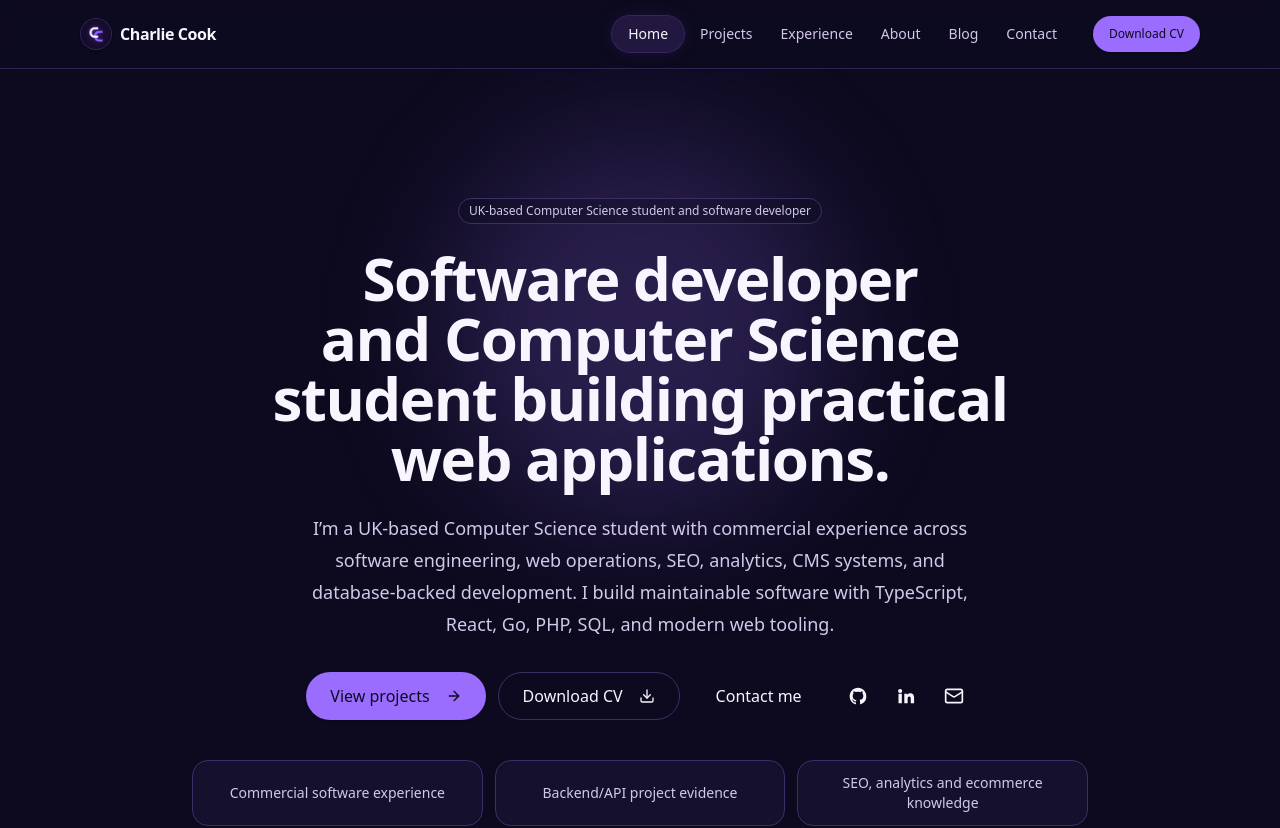
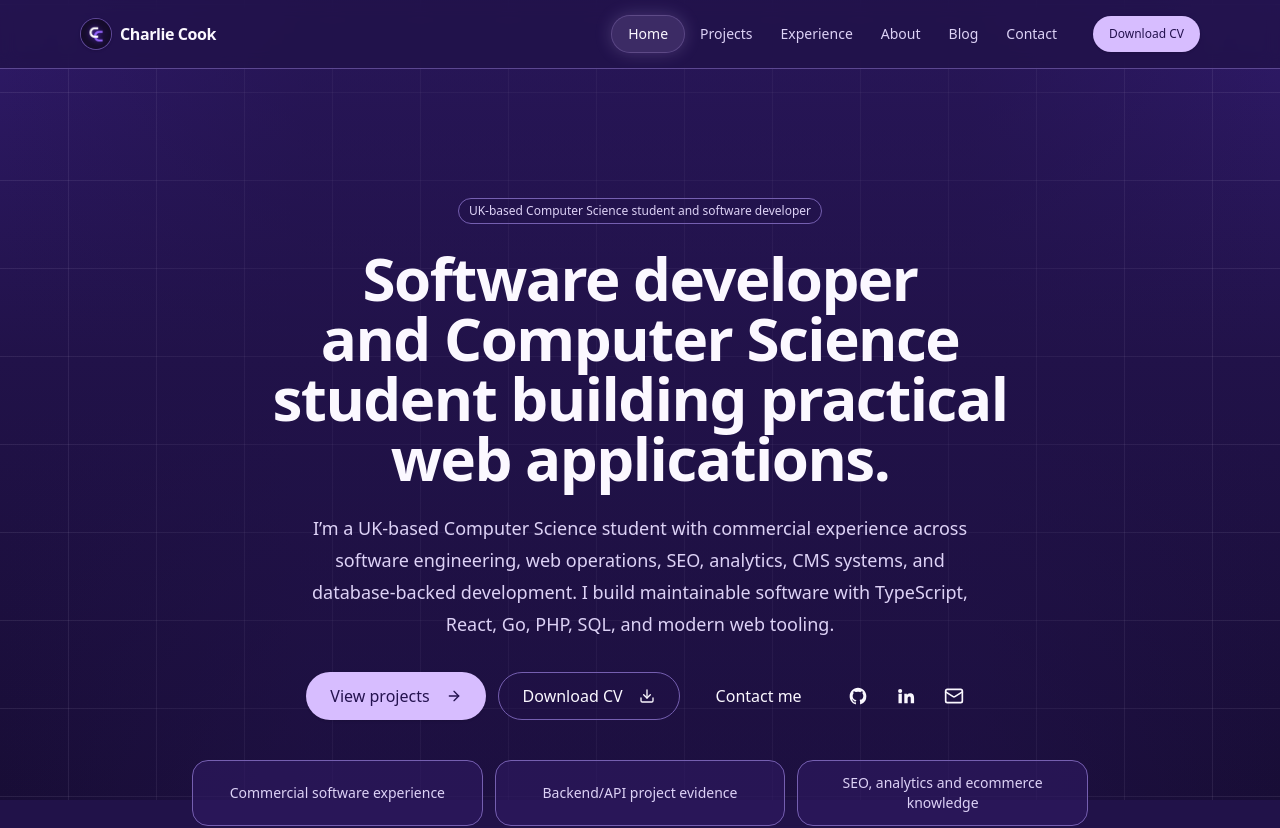
Before and after one commit to MrCook17/personal-portfolio, a Next.js app: page / in a window 1280 px wide. Shown: the top 828 px of the page. Built offline with nearby package versions, Linux system fonts and the light colour scheme; no server answers.

Commit message:
Added gridlines to background

```diff
--- a/src/app/globals.css
+++ b/src/app/globals.css
@@ -80,45 +80,56 @@
   --surface-light: #f6f2ff;
 
   --glow: rgba(124, 58, 237, 0.22);
+  --site-grid-size: 88px;
+  --site-grid-line: rgba(124, 58, 237, 0.07);
+  --site-grid-readability: rgba(248, 246, 255, 0.64);
+  --site-bg-start: #fbf9ff;
+  --site-bg-mid: #f8f6ff;
+  --site-bg-end: #eee8ff;
 
   color-scheme: light;
 }
 
 .dark {
-  --background: #0d0a1f;
-  --foreground: #f8f5ff;
+  --background: #211249;
+  --foreground: #fbf8ff;
 
-  --card: #1b1438;
-  --card-foreground: #f8f5ff;
+  --card: #2f1a63;
+  --card-foreground: #fbf8ff;
 
-  --popover: #1b1438;
-  --popover-foreground: #f8f5ff;
+  --popover: #2f1a63;
+  --popover-foreground: #fbf8ff;
 
-  --primary: #9b6dff;
-  --primary-foreground: #0d0a1f;
-  --primary-hover: #b794ff;
+  --primary: #d7bdff;
+  --primary-foreground: #24124f;
+  --primary-hover: #e6d6ff;
 
-  --secondary: #15102d;
-  --secondary-foreground: #f8f5ff;
+  --secondary: #291657;
+  --secondary-foreground: #fbf8ff;
 
-  --muted: #15102d;
-  --muted-foreground: #d2c8ea;
-  --muted-soft: #afa2d2;
+  --muted: #291657;
+  --muted-foreground: #ddd2f6;
+  --muted-soft: #c4b3e7;
 
-  --accent: #d8c7ff;
-  --accent-foreground: #0d0a1f;
+  --accent: #e6d8ff;
+  --accent-foreground: #24124f;
 
-  --destructive: #ff6b8a;
+  --destructive: #ff8ea6;
 
-  --border: #3c2f68;
-  --input: #3c2f68;
-  --ring: #b794ff;
+  --border: #755fb0;
+  --input: #755fb0;
+  --ring: #e1ccff;
 
-  --bg-soft: #15102d;
-  --surface: #1b1438;
-  --surface-light: #241a49;
+  --bg-soft: #291657;
+  --surface: #2f1a63;
+  --surface-light: #3a2078;
 
-  --glow: rgba(155, 109, 255, 0.38);
+  --glow: rgba(215, 189, 255, 0.24);
+  --site-grid-line: rgba(238, 226, 255, 0.09);
+  --site-grid-readability: rgba(33, 18, 73, 0.52);
+  --site-bg-start: #2f1a69;
+  --site-bg-mid: #211249;
+  --site-bg-end: #180d36;
 
   color-scheme: dark;
 }
@@ -136,8 +147,58 @@
     @apply min-h-screen bg-background text-foreground antialiased;
   }
 
+  .site-background {
+    pointer-events: none;
+    position: fixed;
+    inset: 0;
+    z-index: 0;
+    background-image:
+      linear-gradient(
+        90deg,
+        transparent 0%,
+        var(--site-grid-readability) 24%,
+        var(--site-grid-readability) 76%,
+        transparent 100%
+      ),
+      linear-gradient(
+        to right,
+        var(--site-grid-line) 1px,
+        transparent 1px
+      ),
+      linear-gradient(
+        to bottom,
+        var(--site-grid-line) 1px,
+        transparent 1px
+      ),
+      linear-gradient(
+        180deg,
+        var(--site-bg-start) 0%,
+        var(--site-bg-mid) 45%,
+        var(--site-bg-end) 100%
+      );
+    background-position: center;
+    background-size:
+      100% 100%,
+      var(--site-grid-size) var(--site-grid-size),
+      var(--site-grid-size) var(--site-grid-size),
+      100% 100%;
+  }
+
   ::selection {
     background: var(--primary);
     color: var(--primary-foreground);
   }
 }
+
+@media (max-width: 640px) {
+  :root {
+    --site-grid-size: 80px;
+    --site-grid-line: rgba(124, 58, 237, 0.045);
+    --site-grid-readability: rgba(248, 246, 255, 0.72);
+  }
+
+  .dark {
+    --site-grid-line: rgba(238, 226, 255, 0.055);
+    --site-grid-readability: rgba(33, 18, 73, 0.68);
+  }
+}
--- a/src/app/layout.tsx
+++ b/src/app/layout.tsx
@@ -2,6 +2,7 @@ import type { Metadata } from "next";
 import { ThemeProvider } from "@/components/theme-provider";
 import { Header } from "@/components/layout/header";
 import { Footer } from "@/components/layout/footer";
+import { SiteBackground } from "@/components/layout/site-background";
 import "./globals.css";
 
 export const metadata: Metadata = {
@@ -19,6 +20,9 @@ export default function RootLayout({
     <html lang="en-GB" suppressHydrationWarning data-scroll-behavior="smooth">
       <body className="min-h-screen bg-background text-foreground antialiased">
         <ThemeProvider>
+          <SiteBackground />
+
+          <div className="relative z-10">
             <a
               href="#main-content"
               className="sr-only focus:not-sr-only focus:fixed focus:top-4 focus:left-4 focus:z-50 focus:rounded-md focus:bg-primary focus:px-4 focus:py-2 focus:text-sm focus:font-medium focus:text-primary-foreground"
@@ -33,6 +37,7 @@ export default function RootLayout({
             </main>
 
             <Footer />
+          </div>
         </ThemeProvider>
       </body>
     </html>
--- a/src/components/about/profile-image.tsx
+++ b/src/components/about/profile-image.tsx
@@ -2,7 +2,7 @@ import Image from "next/image";
 
 export function ProfileImage() {
   return (
-    <div className="relative mx-auto h-48 w-48 shrink-0 overflow-hidden rounded-full border border-primary/30 bg-card shadow-[0_0_45px_rgb(155_109_255_/_0.18)] ring-4 ring-primary/10 sm:h-56 sm:w-56 lg:h-64 lg:w-64">
+    <div className="relative mx-auto h-48 w-48 shrink-0 overflow-hidden rounded-full border border-primary/30 bg-card shadow-[0_0_45px_var(--glow)] ring-4 ring-primary/10 sm:h-56 sm:w-56 lg:h-64 lg:w-64">
       <Image
         src="/images/profile_pic.webp"
         alt="Charlie Cook wearing a suit and yellow tie outdoors"
--- a/src/components/layout/header-nav.tsx
+++ b/src/components/layout/header-nav.tsx
@@ -29,7 +29,7 @@ export function HeaderNav({ navItems }: HeaderNavProps) {
             className={cn(
               "rounded-full px-3 py-2 font-medium transition-colors focus-visible:ring-2 focus-visible:ring-ring focus-visible:ring-offset-2 focus-visible:ring-offset-background focus-visible:outline-none",
               isActive
-                ? "bg-primary/15 px-4 text-foreground shadow-[0_0_18px_rgba(155,109,255,0.12)] ring-1 ring-primary/25 hover:bg-primary/20"
+                ? "bg-primary/15 px-4 text-foreground shadow-[0_0_18px_var(--glow)] ring-1 ring-primary/25 hover:bg-primary/20"
                 : "text-muted-foreground hover:bg-primary/15 hover:text-foreground",
             )}
           >
--- /dev/null
+++ b/src/components/layout/site-background.tsx
@@ -0,0 +1,3 @@
+export function SiteBackground() {
+  return <div aria-hidden="true" className="site-background" />;
+}
--- a/src/components/sections/home/hero-section.tsx
+++ b/src/components/sections/home/hero-section.tsx
@@ -10,8 +10,6 @@ import { homeLinks } from "@/content/home";
 export function HeroSection() {
   return (
     <section className="relative overflow-hidden py-20 sm:py-24 lg:py-32">
-      <div className="absolute top-16 left-1/2 -z-10 h-72 w-72 -translate-x-1/2 rounded-full bg-primary/20 blur-3xl sm:h-96 sm:w-96" />
-
       <Container size="lg">
         <div className="mx-auto max-w-4xl text-center">
           <Badge variant="outline" className="mb-6">
--- a/src/components/ui/cta.tsx
+++ b/src/components/ui/cta.tsx
@@ -29,7 +29,7 @@ export function CTA({
     <PageSection className={className}>
       <Container>
         <div className="relative overflow-hidden rounded-3xl border border-border bg-card px-6 py-10 shadow-sm sm:px-10">
-          <div className="absolute inset-0 -z-10 bg-[radial-gradient(circle_at_top_right,rgba(155,109,255,0.22),transparent_35%)]" />
+          <div className="absolute inset-0 -z-10 bg-[radial-gradient(circle_at_top_right,var(--glow),transparent_35%)]" />
 
           <div className="max-w-3xl space-y-5">
             {eyebrow ? (
```
Lines whose indentation alone changed are shown as unchanged.
